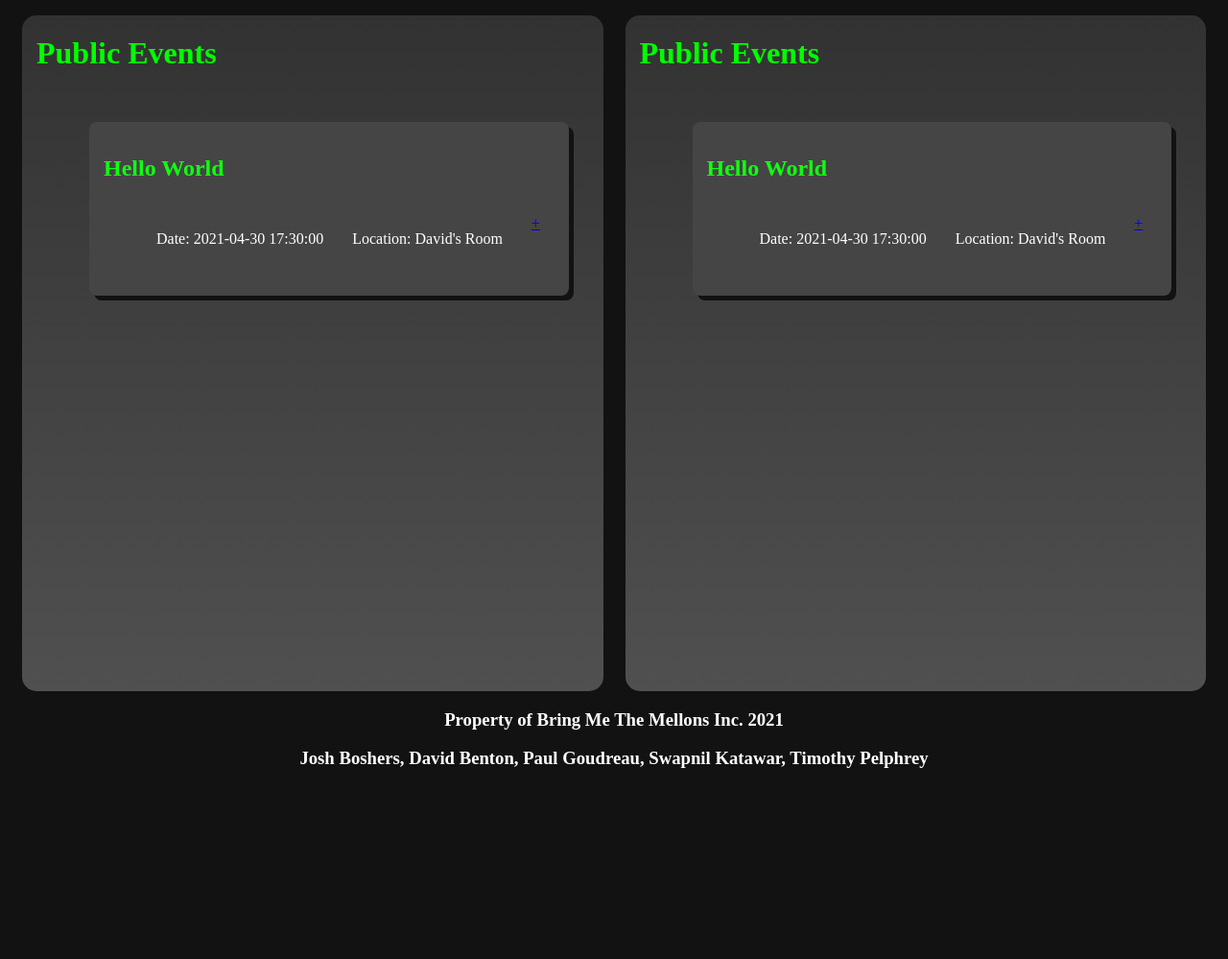
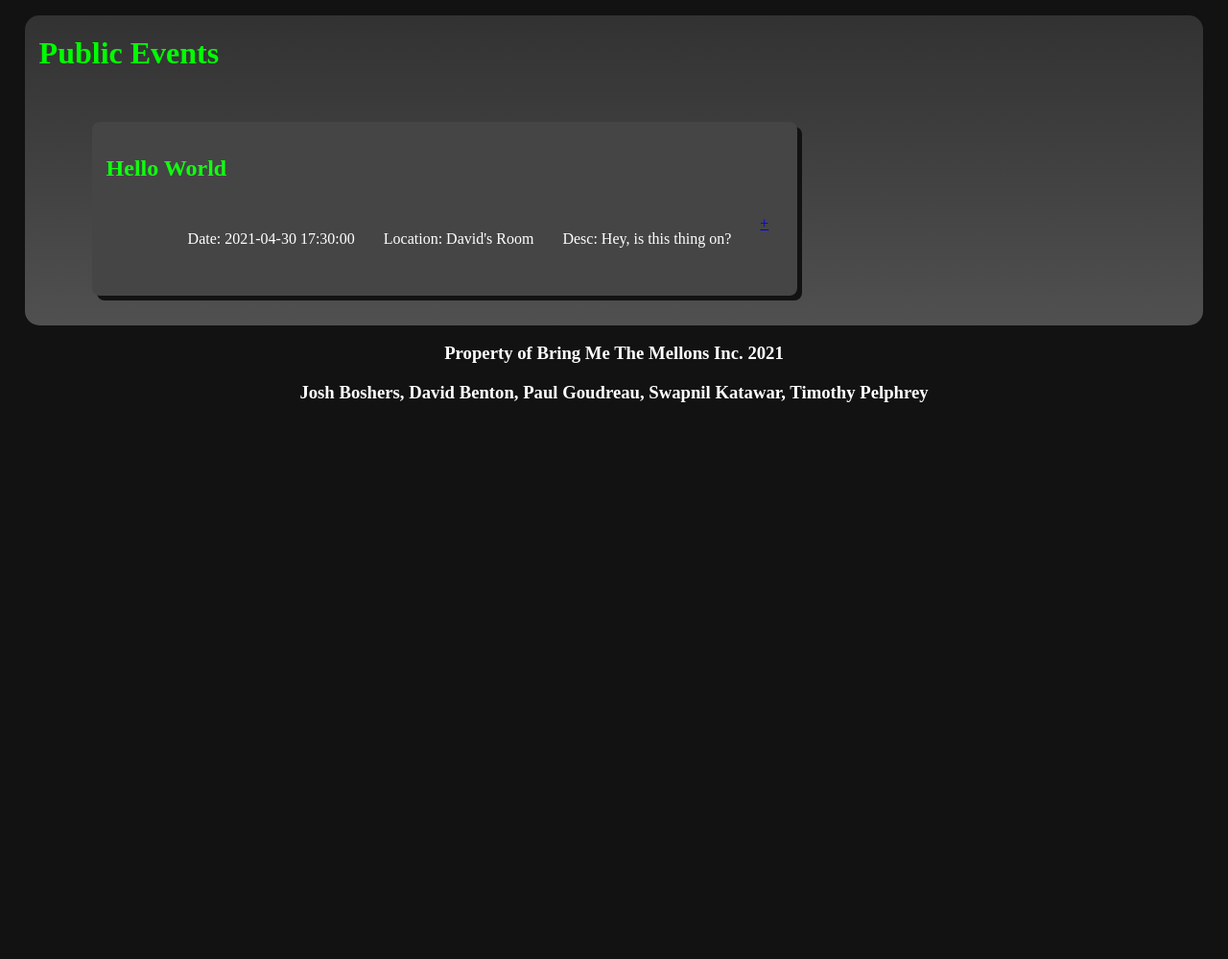
Before and after one commit to bentondavidl/Software-Engineering-MeetUp-Website, a Flask app: page / in a window 1280 px wide. Shown: the part 58-1057 px from the top of the page at 96% size. After the commit the page ends 477 px from the top, so only its background shows below. Run offline with Flask 2, Linux system fonts and the light colour scheme; data comes from the database, SQL or seed files in the repository; both versions use the stored data as it was after the commit.

Commit message:
CSS / HTML updates

```diff
--- a/static/css/main.css
+++ b/static/css/main.css
@@ -50,8 +50,9 @@ a:hover{
 
 .footer{
 	background-color: #323232
-	position: absolute;
+	position: fixed;
 	bottom: 0;
+	left:0;
 	width: 100%;
 	text-align: center;
 }
@@ -233,3 +234,7 @@ button{
 	height: 10vh;
 	width: 40vh;
 }
+
+.form-field{
+	color:white;
+}
--- a/templates/index.html
+++ b/templates/index.html
@@ -31,38 +31,29 @@
 
   <div class="row">
     <div class="spacer"></div>
-    <div class="event_frame_l">
-      <h1 class="hover_header"> Public Events </h1>
-    {%for event in events%}
-    <ul class="event_list">
-      <li><div class="public_event">
-          <h2> {{event.name}}</h2>
-          <ul class="event_info">
-            <li class="info"><p> Date: {{event.start_time}}</p></li>
-            <li class="info"><p> Location: {{event.location}}</p></li>
-            <li class="info"><a href="events/{{event.id}}"> +</a></li>
-          </ul>
-      </div></li>
-
-    {%endfor%}
-    </div>
-    <div class="spacer">
-      <div id="line"></div>
-    </div>
 
     <div class="event_frame_r">
-      <h1> Public Events </h1>
+    <h1> Public Events </h1>
     {% for event in events %}
+
     <ul class="event_list">
     <li>
         <div class="public_event">
             <h2> {{event.name}}</h2>
             <ul class="event_info">
+                <li calss="info">
+                  <div class="image-container">
+
+                  </div>
+                </li>
                 <li class="info">
                     <p> Date: {{event.start_time}}</p>
                 </li>
                 <li class="info">
                     <p> Location: {{event.location}}</p>
+                </li>
+                <li class="info">
+                    <p> Desc: {{event.description}}</p>
                 </li>
                 <li class="info"><a href="events/{event.id}"> +</a></li>
             </ul>
--- a/templates/new_event.html
+++ b/templates/new_event.html
@@ -42,6 +42,7 @@
         <div class="row">
             <div class="spacer"></div>
             <div class=event_frame_l>
+              <p></p>
                 <form method="POST" action="/events/new">
                     <div class="form-field">{{ form.name.label }} {{ form.name }}
                     {% if form.name.errors %}
@@ -110,9 +111,10 @@
                     </div>
                     {{ form.submit }}
                 </form>
-            <div class="spacer"></div>
+
         </div>
-
+        <div class="spacer"></div>
+      </div>
         <div class="footer">
             <h3>Property of Bring Me The Mellons Inc. 2021</h3>
             <h3>Josh Boshers, David Benton, Paul Goudreau, Swapnil Katawar, Timothy Pelphrey</h3>
```
Also changed, not shown: templates/event.html (+13 -3 lines), meetup.db.
